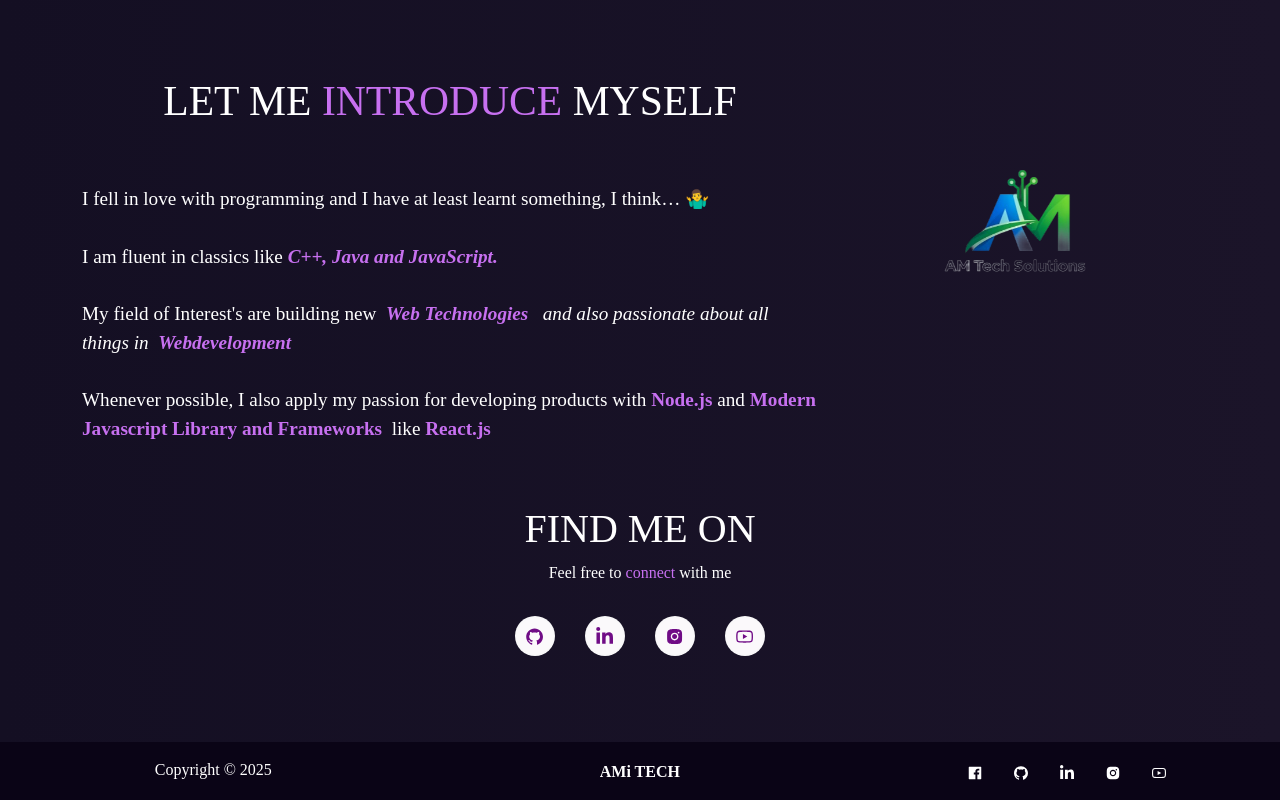
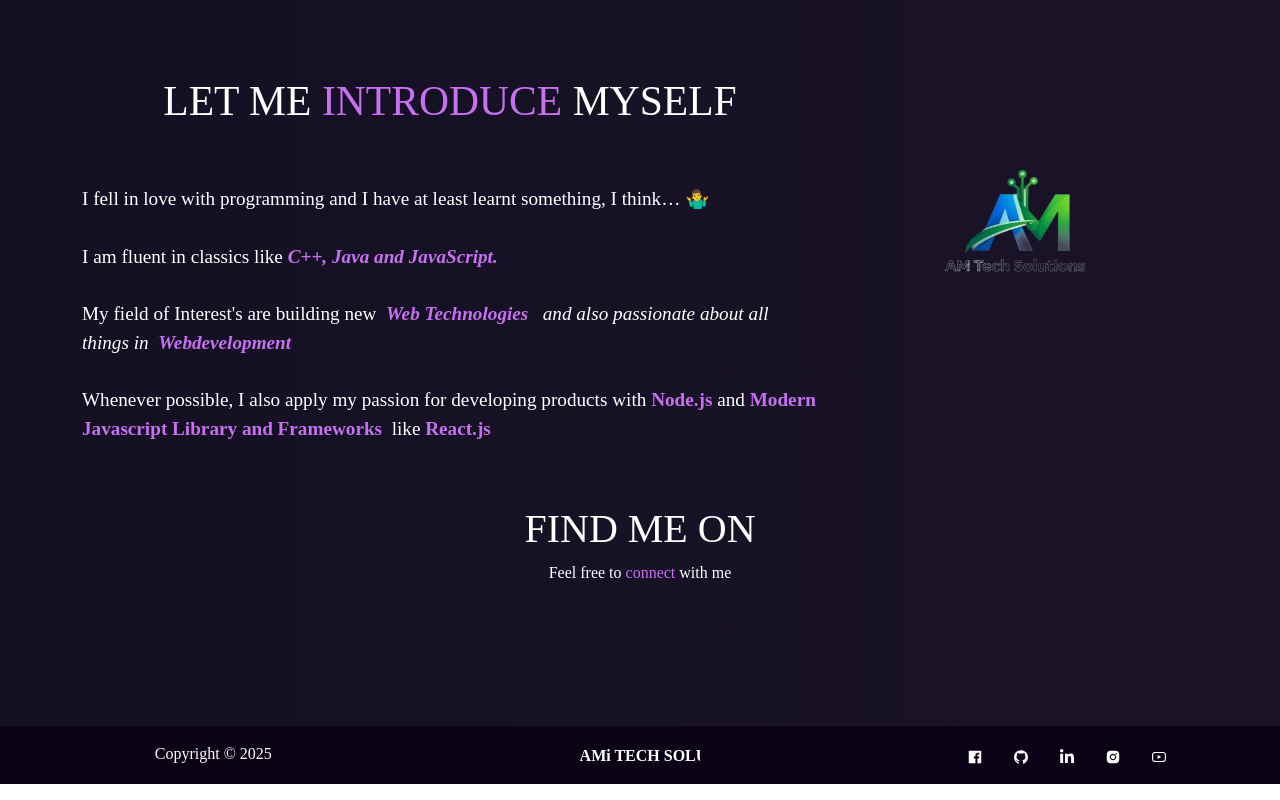
Before and after one commit to Adeelmadagavi/Portfolio-Site, a React (Create React App) app: page / in a window 1280 px wide. Shown: the part 646-1446 px from the top of the page. Built offline with nearby package versions, Linux system fonts and the light colour scheme.

Commit message:
fix: vercel deployment errors

```diff
--- a/src/Components/Header/Header.js
+++ b/src/Components/Header/Header.js
@@ -8,6 +8,7 @@ import Button from "react-bootstrap/Button";
 import { Link } from "react-router-dom";
 import { CgGitFork } from "react-icons/cg";
 
+
 import {
   AiFillStar,
   AiOutlineHome,
@@ -16,7 +17,7 @@ import {
   AiOutlineMessage,
 } from "react-icons/ai";
 
-import { CgFileDocument } from "react-icons/cg";
+// import { CgFileDocument } from "react-icons/cg";
 
 function Header() {
   const [expand, updateExpanded] = useState(false);
--- a/src/Components/SelfIntro/SelfIntro.js
+++ b/src/Components/SelfIntro/SelfIntro.js
@@ -63,45 +63,45 @@ function SelfIntro() {
               </p>
             <ul className="home-about-social-links">
               <li className="social-icons">
-                <a
+                {/* <a
                   // href="https://github.com/adeelmadagavi"
                   target="_blank"
                   rel="noreferrer"
                   className="icon-colour  home-social-icons"
                 >
                   <AiFillGithub />
-                </a>
+                </a> */}
               </li>
 
               <li className="social-icons">
-                <a
+                {/* <a
                   // href="https://www.linkedin.com/in/adeelmadagavi/"
                   target="_blank"
                   rel="noreferrer"
                   className="icon-colour  home-social-icons"
                 >
                   <FaLinkedinIn />
-                </a>
+                </a> */}
               </li>
               <li className="social-icons">
-                <a
+                {/* <a
                   // href="https://www.instagram.com/adeelmadagavi/"
                   target="_blank"
                   rel="noreferrer"
                   className="icon-colour home-social-icons"
                 >
                   <AiFillInstagram />
-                </a>
+                </a> */}
               </li>
               <li className="social-icons">
-                <a
-                  // href="https://youtube.com/c/SijeeshMiziha"
+                {/* <a
+                  href="https://youtube.com/c/SijeeshMiziha"
                   target="_blank"
                   rel="noreferrer"
                   className="icon-colour  home-social-icons"
                 >
                   <AiOutlineYoutube />
-                </a>
+                </a> */}
               </li>
             </ul>
           </Col>
--- a/src/Pages/Resume.js
+++ b/src/Pages/Resume.js
@@ -7,7 +7,7 @@ import Particle from "../Components/Particles/Particle";
 //  import pdf from "../Assets/Adeelmadagavi1.pdf"
 
 
-import { AiOutlineDownload } from "react-icons/ai";
+// import { AiOutlineDownload } from "react-icons/ai";
 
 
 function Resume() {
```
